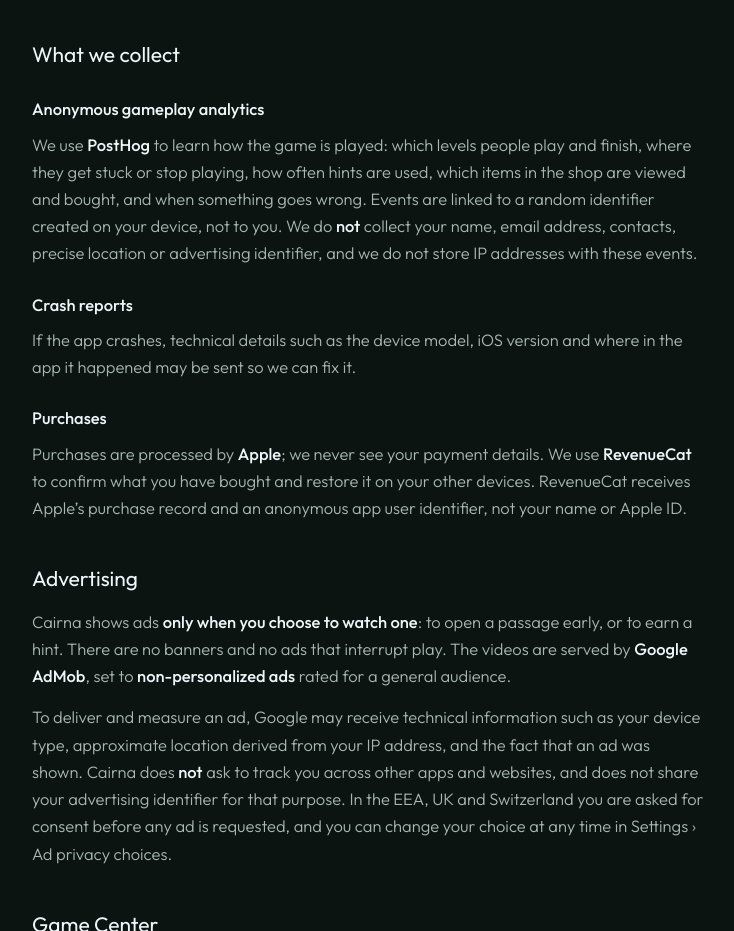
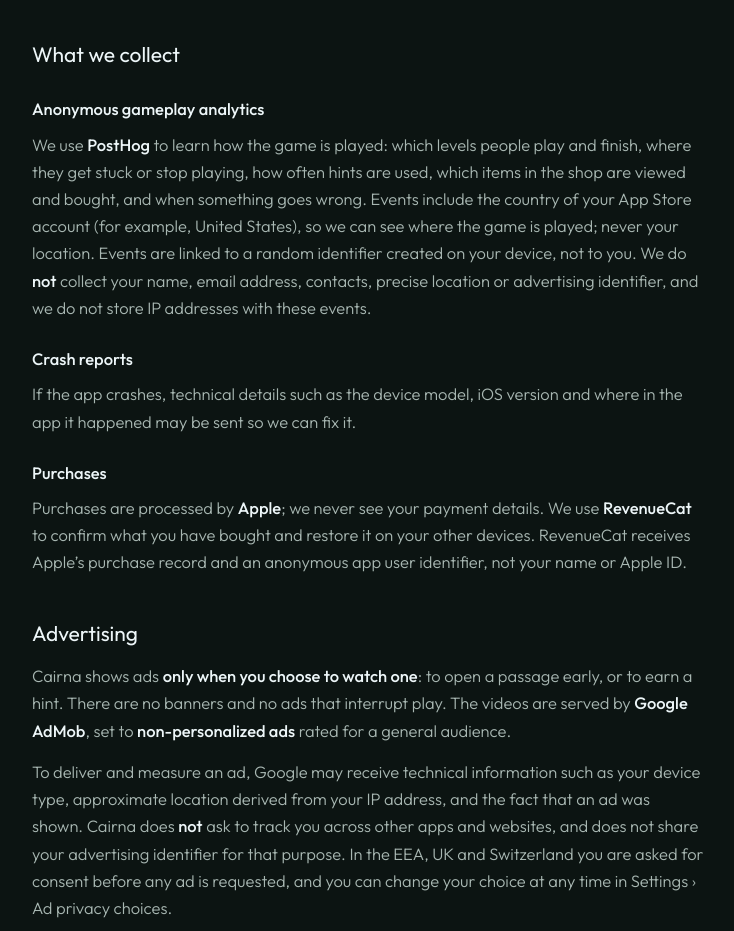
Before and after one commit to mplymale/cairna-site, a plain HTML site: page privacy.html in a window 1280 px wide. Shown: the part 843-1774 px from the top of the page, without its empty margins (272-1006 px from the left). Drawn offline with Linux system fonts and the light colour scheme.

Commit message:
Privacy: App Store country on analytics events

```diff
--- a/privacy.html
+++ b/privacy.html
@@ -42,7 +42,7 @@
 
   <h2>What we collect</h2>
   <h3>Anonymous gameplay analytics</h3>
-  <p>We use <strong>PostHog</strong> to learn how the game is played: which levels people play and finish, where they get stuck or stop playing, how often hints are used, which items in the shop are viewed and bought, and when something goes wrong. Events are linked to a random identifier created on your device, not to you. We do <strong>not</strong> collect your name, email address, contacts, precise location or advertising identifier, and we do not store IP addresses with these events.</p>
+  <p>We use <strong>PostHog</strong> to learn how the game is played: which levels people play and finish, where they get stuck or stop playing, how often hints are used, which items in the shop are viewed and bought, and when something goes wrong. Events include the country of your App Store account (for example, United States), so we can see where the game is played; never your location. Events are linked to a random identifier created on your device, not to you. We do <strong>not</strong> collect your name, email address, contacts, precise location or advertising identifier, and we do not store IP addresses with these events.</p>
   <h3>Crash reports</h3>
   <p>If the app crashes, technical details such as the device model, iOS version and where in the app it happened may be sent so we can fix it.</p>
   <h3>Purchases</h3>
```
